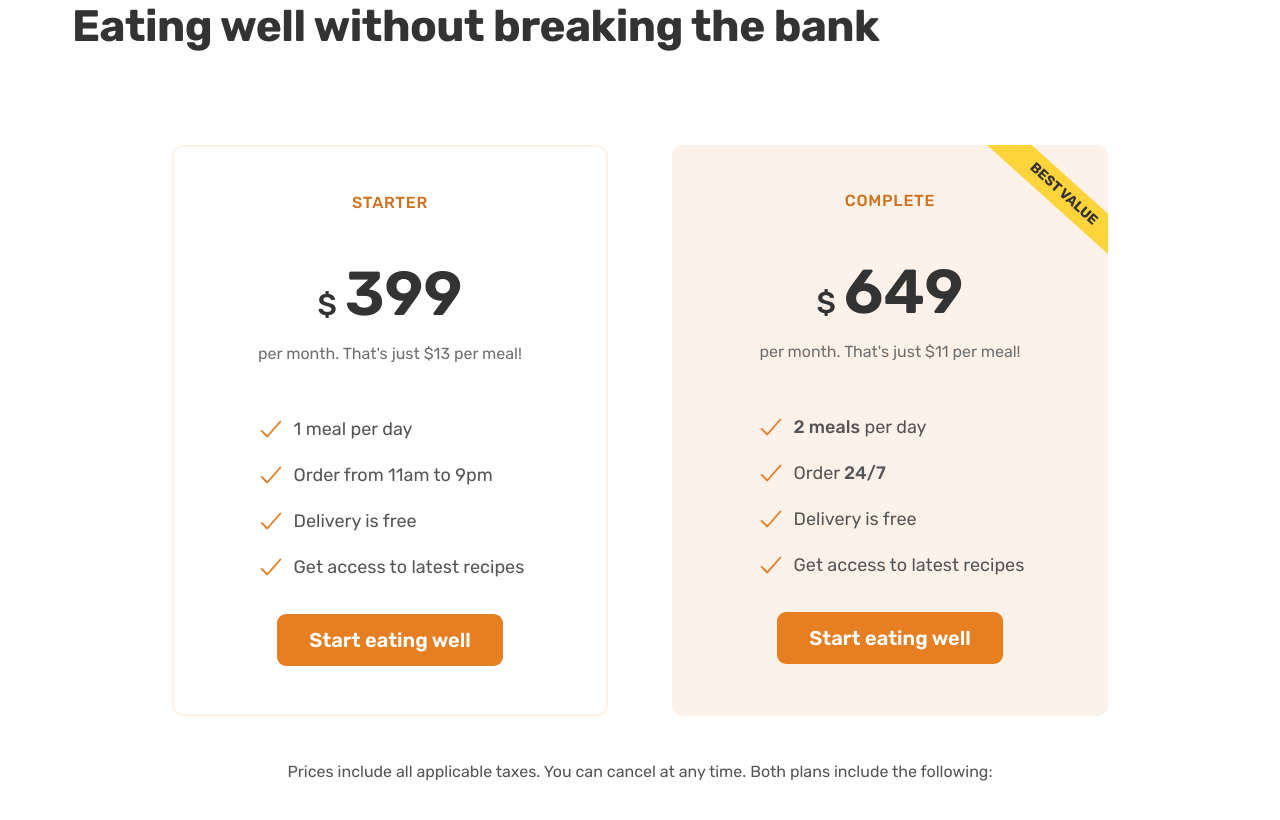
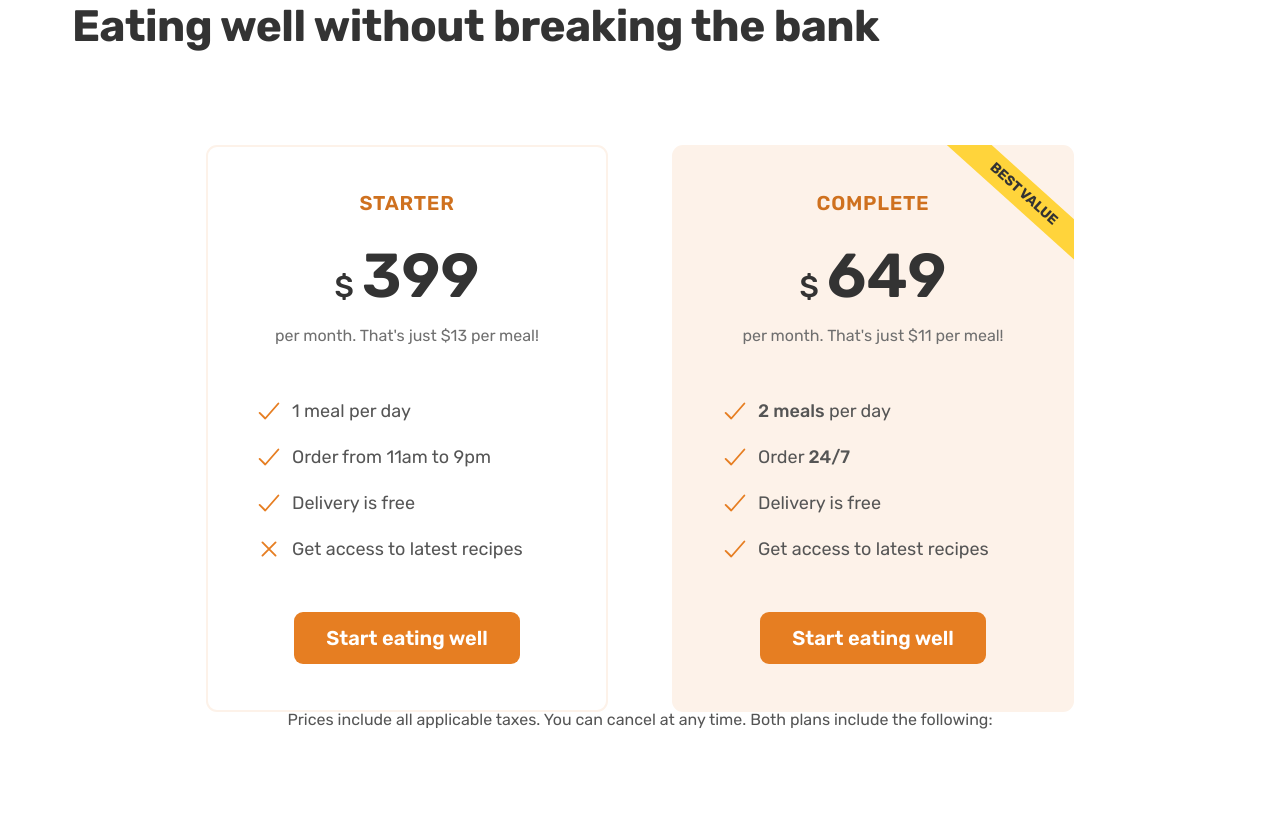
Before and after one commit to luiisca/Omnifood, a plain HTML site: page index.html in a window 1280 px wide. Shown: the part 4514-5334 px from the top of the page. Drawn offline with nearby package versions, Linux system fonts and the light colour scheme.

Commit message:
Class names changed, more semantic tag header added into the pricing-plan element, flexbox deleted on the pricing-plan element, applied container reusable class to pricing plans container, padding reduce on pricing-plan to compensate its border and avoid make it look wider than the plan at the right side

```diff
--- a/css/main.css
+++ b/css/main.css
@@ -276,48 +276,58 @@
 .section-pricing {
   padding: 9.6rem 0;
 }
-.prices {
-  max-width: 100rem;
-  margin: 0 auto;
+
+.pricing-plan {
+  border-radius: 11px;
+  text-align: center;
+  width: 75%;
+}
+.plan-header {
+  text-align: center;
   margin-bottom: 4.8rem;
-  padding: 0 3.2rem;
+}
+.plan-name {
+  display: block;
+  color: #cf711f;
+  font-size: 2rem;
+  font-weight: 600;
+  letter-spacing: 0.75px;
+  text-transform: uppercase;
+  margin-bottom: 3.2rem;
 }
 
-.price-container {
-  display: flex;
-  flex-direction: column;
-  align-items: center;
-  gap: 3.2rem;
-  border-radius: 11px;
-  text-align: center;
-  padding: 4.8rem;
-}
-.price-text {
+.plan-price {
   font-size: 6.2rem;
   font-weight: 600;
   color: #333;
   margin-bottom: 1.6rem;
 }
-.dollar {
+.plan-price span {
   font-size: 3rem;
   font-weight: 500;
   margin-right: 8px;
 }
-.price-month {
+.plan-text{
   font-size: 1.6rem;
   color: #6f6f6f;
   line-height: 1.6;
   margin-bottom: 1.6rem;
 }
-.price--starter {
+.plan-CTA {
+  margin-top: 4.8rem;
+}
+.pricing-plan--starter {
+  justify-self: end;
   border: solid 2px #fdf2e9;
+  padding: 4.6rem;
 }
-.price--complete {
+.pricing-plan--complete {
   background-color: #fdf2e9;
+  padding: 4.8rem;
   position: relative;
   overflow: hidden;
 }
-.price--complete::after {
+.pricing-plan--complete::after {
   content: "BEST VALUE";
   display: flex;
   position: absolute;
@@ -335,6 +345,7 @@
   font-weight: 700;
   color: #333;
 }
+
 .pricing-details {
   font-size: 1.6rem;
   text-align: center;
--- a/index.html
+++ b/index.html
@@ -379,13 +379,15 @@
             Eating well without breaking the bank
           </h2>
         </div>
-        <div class="grid  grid--2-cols prices">
-          <article class="price-container price--starter">
-            <span class="subheading">Starter</span>
-            <div class="price">
-              <p class="price-text"><span class="dollar">&dollar;</span>399</p>
-              <p class="price-month">per month. That's just &dollar;13 per meal!</p>
-            </div>
+        <div class="container grid grid--2-cols">
+          <div class="pricing-plan pricing-plan--starter">
+            <header class="plan-header">
+              <span class="plan-name">Starter</span>
+              <p class="plan-price"><span>&dollar;</span>399</p>
+              <p class="plan-text">
+                per month. That's just &dollar;13 per meal!
+              </p>
+            </header>
             <ul class="list">
               <li class="list-item">
                 <ion-icon class="list-icon" name="checkmark-outline"></ion-icon>
@@ -403,19 +405,21 @@
               </li>
 
               <li class="list-item">
-                <ion-icon class="list-icon" name="checkmark-outline"></ion-icon>
+                <ion-icon class="list-icon" name="close-outline"></ion-icon>
                 <span> Get access to latest recipes </span>
               </li>
             </ul>
-            <a href="#" class="btn btn--full">
-              Start eating well
-            </a>
-          </article>
-          <article class="price-container price--complete">
-            <span class="subheading">Complete</span>
-            <div class="price">
-              <p class="price-text"><span class="dollar">&dollar;</span>649</p>
-              <p class="price-month">per month. That's just &dollar;11 per meal!</p>
+            <div class="plan-CTA">
+              <a href="#" class="btn btn--full"> Start eating well </a>
+            </div>
+          </div>
+          <div class="pricing-plan pricing-plan--complete">
+            <div class="plan-header">
+              <span class="plan-name">Complete</span>
+              <p class="plan-price"><span>&dollar;</span>649</p>
+              <p class="plan-text">
+                per month. That's just &dollar;11 per meal!
+              </p>
             </div>
             <ul class="list">
               <li class="list-item">
@@ -438,12 +442,14 @@
                 <span> Get access to latest recipes </span>
               </li>
             </ul>
-            <a href="#" class="btn btn--full">
-              Start eating well
-            </a>
-          </article>
+            <div class="plan-CTA">
+              <a href="#" class="btn btn--full"> Start eating well </a>
+            </div>
+          </div>
         </div>
-        <p class="pricing-details">Prices include all applicable taxes. You can cancel at any time. Both plans include the following:
+        <p class="pricing-details">
+          Prices include all applicable taxes. You can cancel at any time. Both
+          plans include the following:
         </p>
       </section>
     </main>
```
